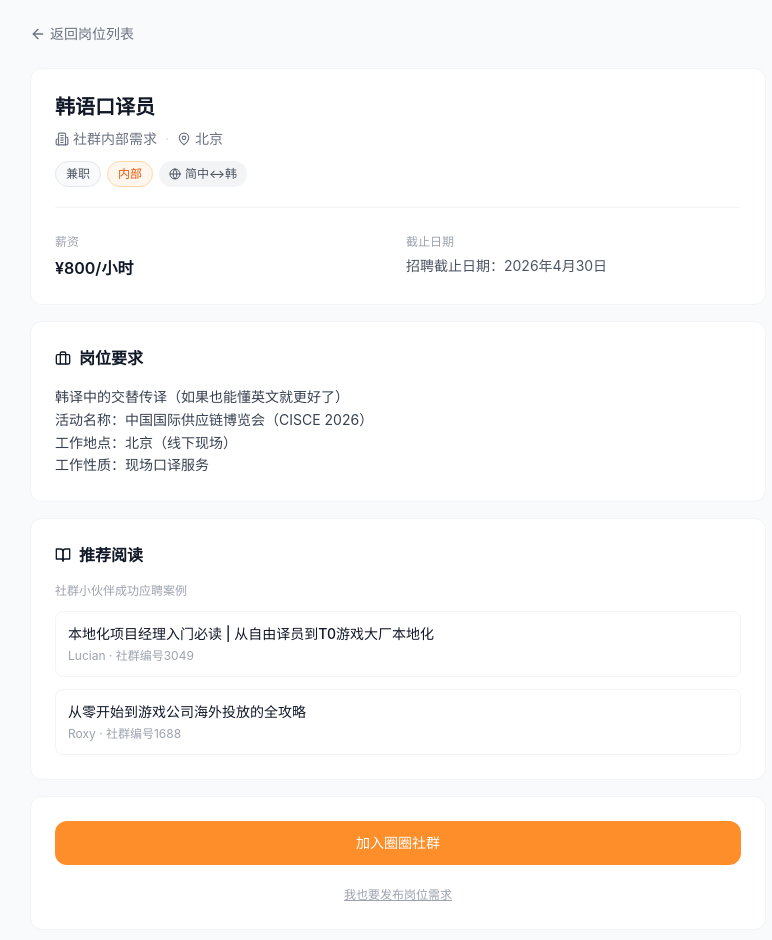
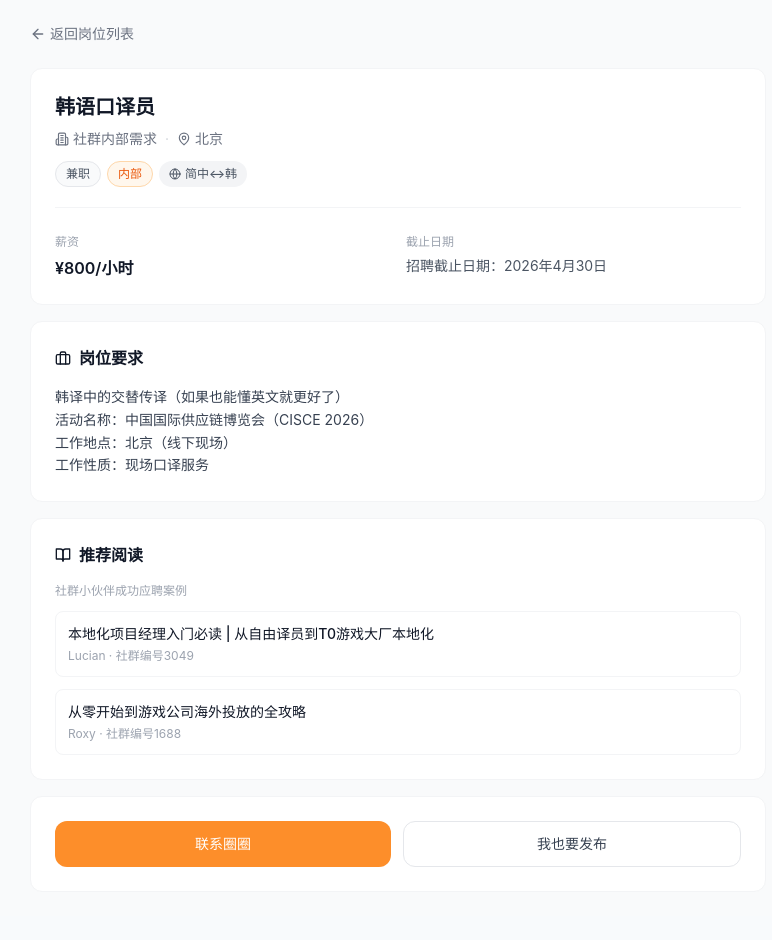
Before and after one commit to quanquan-code/remote-q-web, a React (Vite) app: page /job/rec27glcNQUiul in a window 1280 px wide. Shown: the top 940 px of the page, without its empty margins (242-1014 px from the left). After the commit the page ends 916 px from the top, so only its background shows below. Built offline with nearby package versions, Linux system fonts and the light colour scheme.

Commit message:
feat(job-detail): simplify CTA to two buttons only
Remove referralType branching, extra guidance text, and inner referral code display.
Keep only two buttons:
1. 联系圈圈 (opens QR modal)
2. 我也要发布 (external link to Feishu form)

```diff
--- a/src/pages/JobDetail.jsx
+++ b/src/pages/JobDetail.jsx
@@ -338,82 +338,20 @@ const JobDetail = () => {
 
         {/* 底部 CTA */}
         <div className="bg-white rounded-xl border border-gray-100 p-6">
-          {isFullTime ? (
-            <>
-              {/* 类型1：圈圈内推（默认） */}
-              {(!job.referralType || job.referralType === 'circle') && (
-                <div className="text-center">
-                  <button
-                    onClick={() => setShowQrModal(true)}
-                    className="w-full py-3 bg-[#fd8e2a] text-white rounded-xl text-sm font-medium hover:bg-[#e57f1f] transition-colors"
-                  >
-                    专属内推，来和群友当同事→
-                  </button>
-                </div>
-              )}
-
-              {/* 类型2：社群小伙伴内推 */}
-              {job.referralType === 'community' && (
-                <div className="text-center">
-                  <p className="text-sm text-gray-500 mb-4">
-                    和群友成为同事！来自社群小伙伴的内推码
-                  </p>
-                  {job.contact && (
-                    <div className="bg-gray-50 rounded-lg p-4 mb-4 border border-gray-100">
-                      <p className="text-xs text-gray-400 mb-1">内推码</p>
-                      <p className="text-lg font-bold text-gray-900">{job.contact}</p>
-                    </div>
-                  )}
-                  <button
-                    onClick={() => setShowQrModal(true)}
-                    className="w-full py-3 bg-[#fd8e2a] text-white rounded-xl text-sm font-medium hover:bg-[#e57f1f] transition-colors"
-                  >
-                    有问题？联系圈圈
-                  </button>
-                </div>
-              )}
-
-              {/* 类型3：仅限社群内部 */}
-              {job.referralType === 'internal' && (
-                <div className="text-center">
-                  <p className="text-sm text-gray-500 mb-4">
-                    仅限社群内部。社群付费后，联系圈圈加入社群
-                  </p>
           <div className="flex gap-3">
             <button
               onClick={() => setShowQrModal(true)}
               className="flex-1 py-3 bg-[#fd8e2a] text-white rounded-xl text-sm font-medium hover:bg-[#e57f1f] transition-colors"
             >
-                      联系圈圈加入
+              联系圈圈
             </button>
-                    <button
-                      onClick={() => setShowQrModal(true)}
-                      className="flex-1 py-3 border border-gray-200 text-gray-700 rounded-xl text-sm font-medium hover:bg-gray-50 transition-colors"
-                    >
-                      社群简介
-                    </button>
-                  </div>
-                </div>
-              )}
-            </>
-          ) : (
-            <div className="text-center">
-              <button
-                onClick={() => setShowQrModal(true)}
-                className="w-full py-3 bg-[#fd8e2a] text-white rounded-xl text-sm font-medium hover:bg-[#e57f1f] transition-colors"
-              >
-                加入圈圈社群
-              </button>
-            </div>
-          )}
-          <div className="mt-4 text-center">
             <a
               href="https://my.feishu.cn/share/base/form/shrcnQXQHrBLSUD39nqRWzTTGYg"
               target="_blank"
               rel="noopener noreferrer"
-              className="text-xs text-gray-400 hover:text-gray-600 underline"
+              className="flex-1 py-3 border border-gray-200 text-gray-700 rounded-xl text-sm font-medium text-center hover:bg-gray-50 transition-colors"
             >
-              我也要发布岗位需求
+              我也要发布
             </a>
           </div>
         </div>
```
Lines whose indentation alone changed are shown as unchanged.
